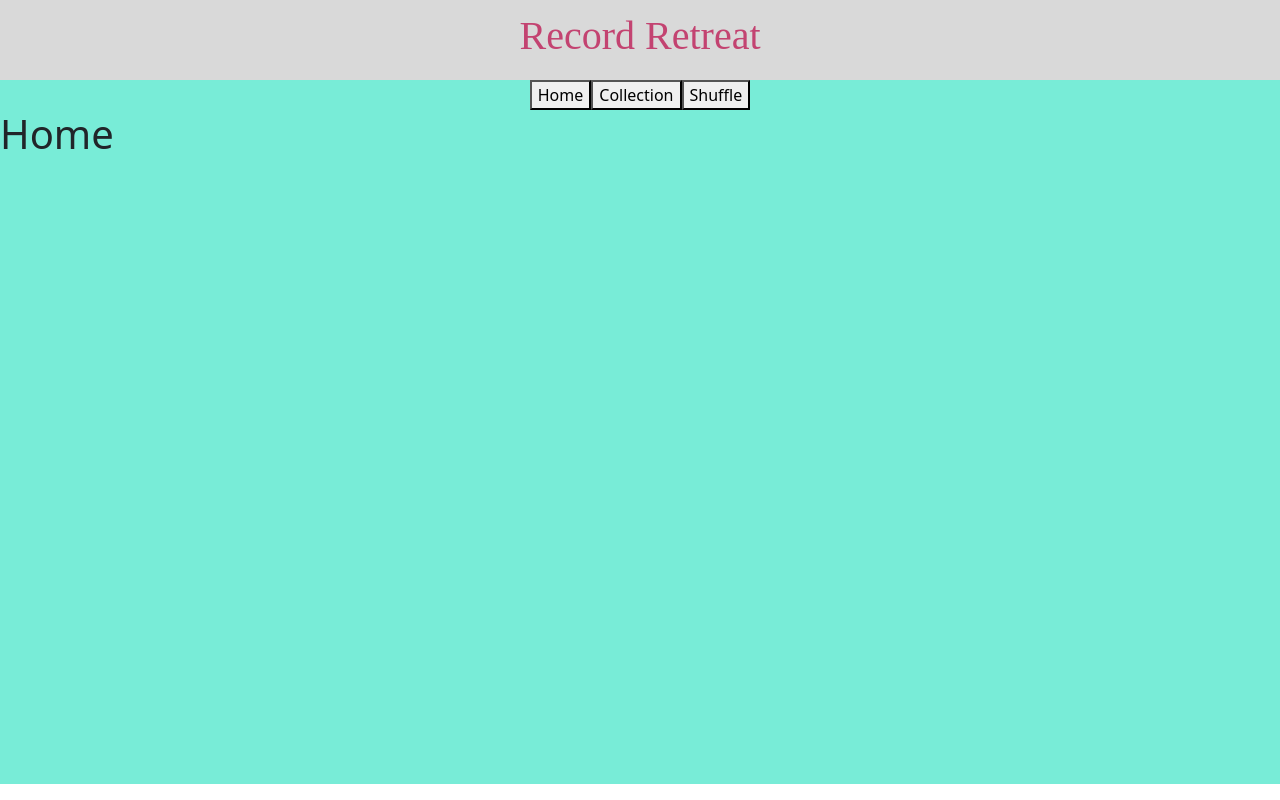
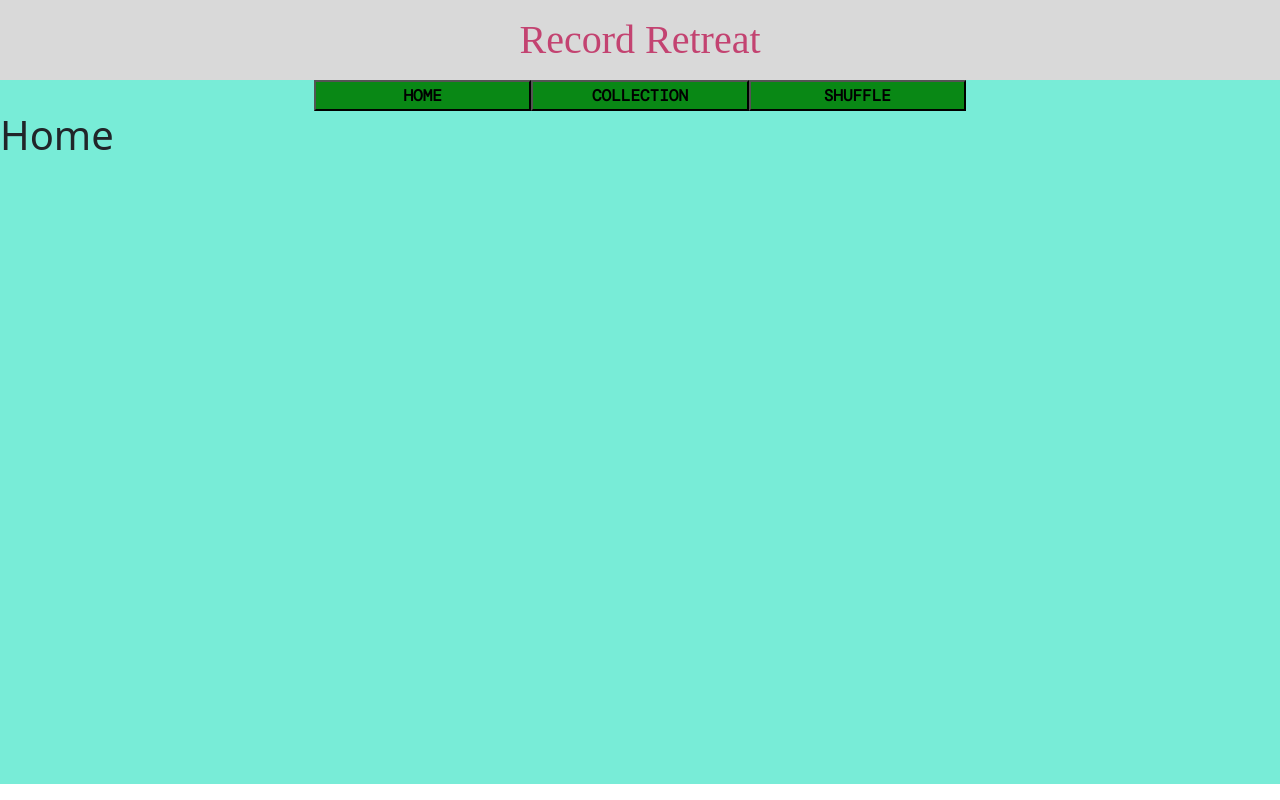
Before and after one commit to aidanmaskell/record-retreat-fe, a React (Create React App) app: page / in a window 1280 px wide. Built offline with nearby package versions, Linux system fonts and the light colour scheme; a web font is replaced by a local one.

Commit message:
updated styling

```diff
--- a/public/index.html
+++ b/public/index.html
@@ -6,6 +6,7 @@
     <link rel="preconnect" href="https://fonts.googleapis.com">
     <link rel="preconnect" href="https://fonts.gstatic.com" crossorigin>
     <link href="https://fonts.googleapis.com/css2?family=Donegal+One&display=swap" rel="stylesheet">
+    <link href="https://fonts.googleapis.com/css2?family=DM+Mono&display=swap" rel="stylesheet">
     <meta name="viewport" content="width=device-width, initial-scale=1" />
     <title>Record Retreat</title>
   </head>
--- a/src/App.js
+++ b/src/App.js
@@ -9,7 +9,9 @@ import Shuffle from './Components/Shuffle';
 const App = () => {
   return (
     <>
-    <Header />
+    <div className='row'>
+      <Header />
+    </div>
     <div className='row page'>
       <BrowserRouter>
         <Routes>
--- a/src/Components/Header/index.js
+++ b/src/Components/Header/index.js
@@ -3,7 +3,7 @@ import './styles.scss'
 const Header = () => {
     return (
         <div className='col header d-flex justify-content-center align-items-center'>
-            <h1>Record Retreat</h1>
+            <h1 className='m-0'>Record Retreat</h1>
         </div>
     )
 }
--- a/src/Components/Nav/index.js
+++ b/src/Components/Nav/index.js
@@ -1,12 +1,13 @@
 import { Outlet, Link} from 'react-router-dom'
+import './styles.scss'
 
 const Nav = () => {
   return (
-    <div>
-      <div className='nav col-12 d-flex justify-content-center'>
-          <Link to="/"><button>Home</button></Link>
-          <Link to="/collection"><button>Collection</button></Link>
-          <Link to="/shuffle"><button>Shuffle</button></Link>
+    <div className='m-0'>
+      <div className='nav row d-flex justify-content-center'>
+          <button className='col-4 col-md-2'><Link className='navLinks'to="/">HOME</Link></button>
+          <button className='col-4 col-md-2'><Link className='navLinks'to="/collection">COLLECTION</Link></button>
+          <button className='col-4 col-md-2'><Link className='navLinks'to="/shuffle">SHUFFLE</Link></button>
       </div>
       <Outlet />
     </div>
--- a/src/Components/Nav/styles.scss
+++ b/src/Components/Nav/styles.scss
@@ -1,5 +1,13 @@
 @import '../../index.scss';
 
-nav {
-
+.nav {
+    button {
+        background-color: $successColor;
+    }
+    .navLinks {
+        color: #000000;
+        text-decoration: none;
+        font-family: $textFont;
+        font-weight: bold;
+    }
 }
--- a/src/index.scss
+++ b/src/index.scss
@@ -2,3 +2,5 @@ $headerColor:  #D9D9D9;
 $titleColor: #C34371;
 $titleFont: 'Donegal One', serif;
 $backgroundColor: #78ECD7;
+$successColor: #098815;
+$textFont: 'DM Mono', monospace;
```
